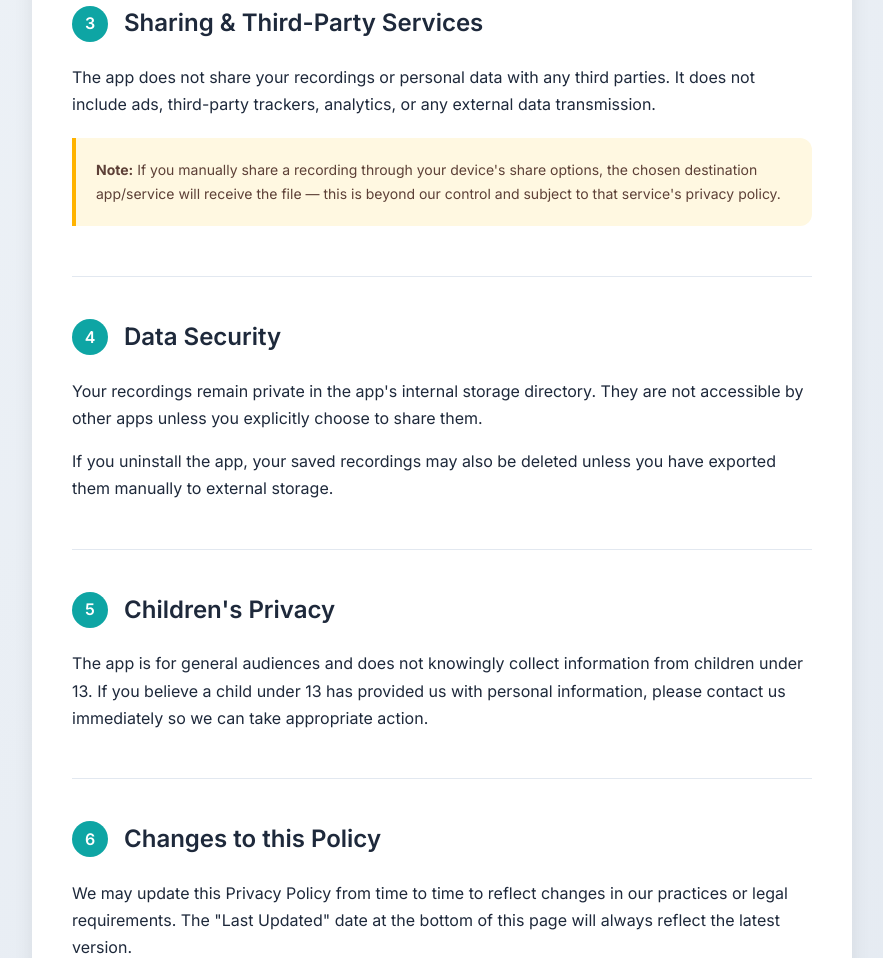
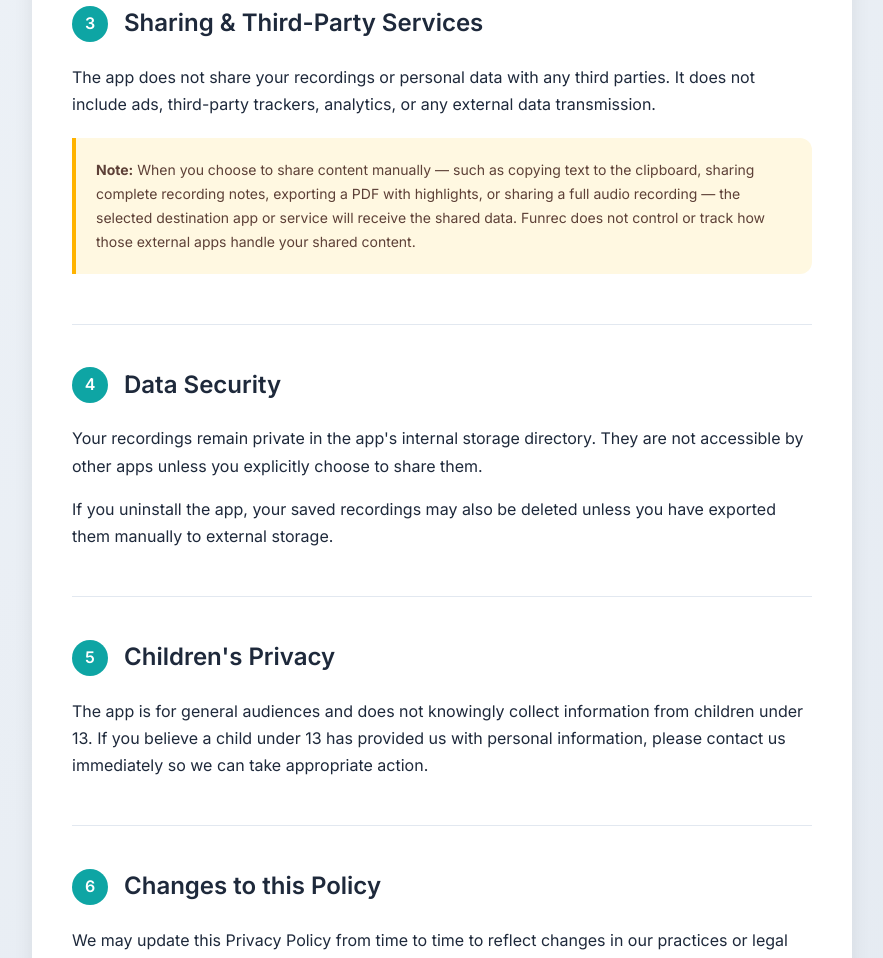
Before and after one commit to codewithbilalahmad/funrec-privacy-policy, a plain HTML site: page index.html in a window 1280 px wide. Shown: the part 1487-2445 px from the top of the page, without its empty margins (28-911 px from the left). Drawn offline with Linux system fonts and the light colour scheme.

Commit message:
Update sharing note for clarity on data handling
Clarified note on sharing recordings and data handling.

```diff
--- a/index.html
+++ b/index.html
@@ -539,7 +539,8 @@
                     <p>The app does not share your recordings or personal data with any third parties. It does not include ads, third-party trackers, analytics, or any external data transmission.</p>
 
                     <div class="note-box">
-                        <p><strong>Note:</strong> If you manually share a recording through your device's share options, the chosen destination app/service will receive the file — this is beyond our control and subject to that service's privacy policy.</p>
+                        <p><strong>Note:</strong> When you choose to share content manually — such as copying text to the clipboard, sharing complete recording notes, exporting a PDF with highlights, or sharing a full audio recording — the selected destination app or service will receive the shared data.
+    Funrec does not control or track how those external apps handle your shared content.</p>
                     </div>
                 </div>
 
```
